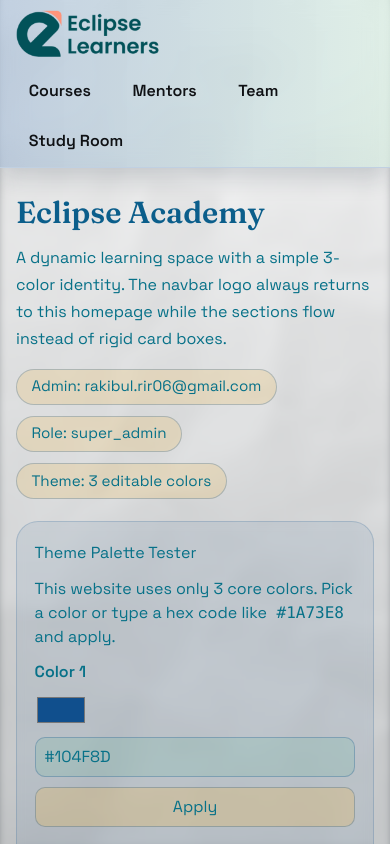
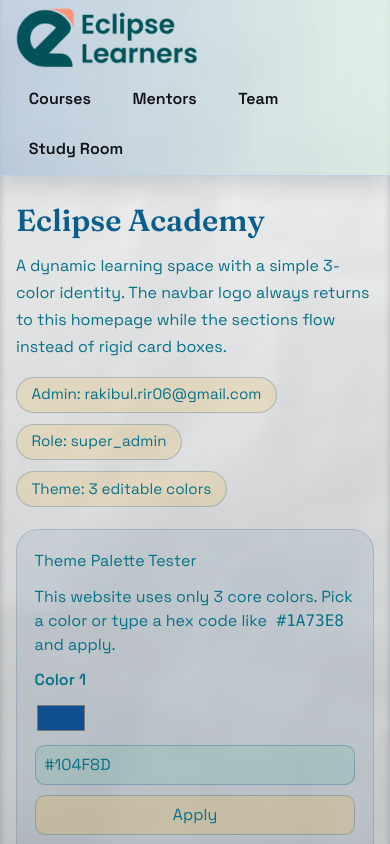
Before and after one commit to RakibulIslam1/eclipse, a Next.js app: page / in a window 390 px wide. Shown: the top 844 px of the page. Built offline with nearby package versions, Linux system fonts and the light colour scheme.

Commit message:
Increase navbar logo dramatically and boost visual scale

```diff
--- a/src/app/globals.css
+++ b/src/app/globals.css
@@ -69,11 +69,14 @@ a {
   display: inline-flex;
   align-items: center;
   line-height: 0;
+  overflow: visible;
 }
 
 .brand-logo {
-  height: 64px;
+  height: 88px;
   width: auto;
+  transform: scale(1.14);
+  transform-origin: left center;
 }
 
 .nav-links {
@@ -260,7 +263,8 @@ a {
   }
 
   .brand-logo {
-    height: 52px;
+    height: 60px;
+    transform: scale(1.1);
   }
 
   .palette-row {
--- a/src/app/layout.tsx
+++ b/src/app/layout.tsx
@@ -42,8 +42,8 @@ export default function RootLayout({
                 <Image
                   src="/brand/navbar_logo.png"
                   alt="Eclipse"
-                  width={310}
-                  height={78}
+                  width={420}
+                  height={105}
                   className="brand-logo"
                   priority
                 />
```
